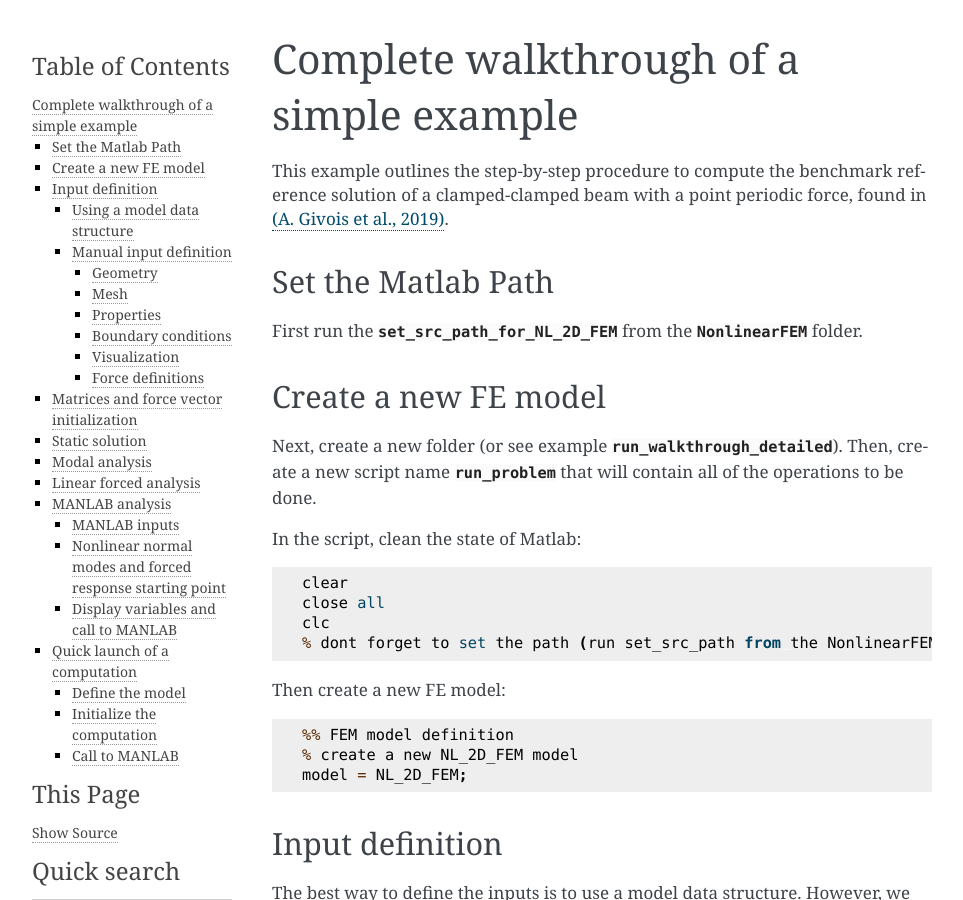
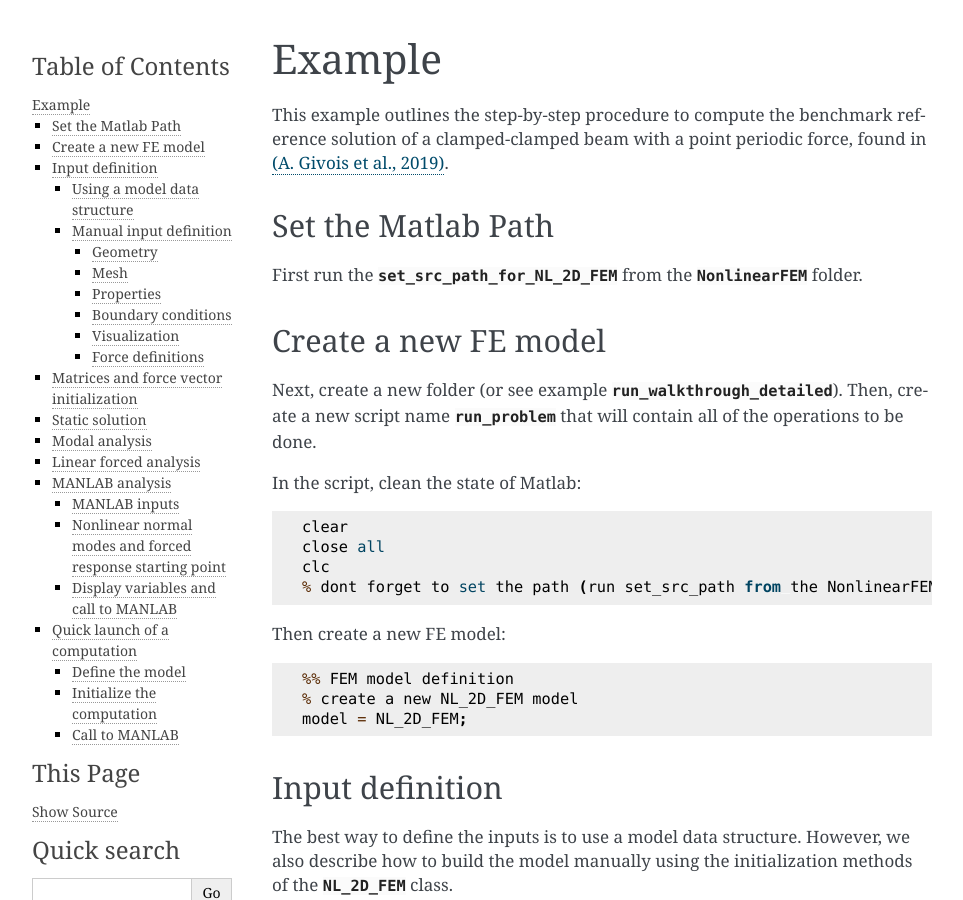
Before and after one commit to THREAD-3-2/NL_2D_FEM, a Sphinx documentation site: the page built from docs/walkthrough.rst, in a window 1280 px wide and 900 px high. Shown: the whole window, without its empty margins (148-1111 px from the left). Built offline with Sphinx 7.4.7, drawn with Linux system fonts in a browser that asks for light colours.

Commit message:
Update walkthrough.rst

```diff
--- a/docs/walkthrough.rst
+++ b/docs/walkthrough.rst
@@ -1,6 +1,6 @@
 .. _walkthrough:
 
-Complete walkthrough of a simple example
+Example
 ========================================
 
 This example outlines the step-by-step procedure to compute the benchmark reference solution of
```
